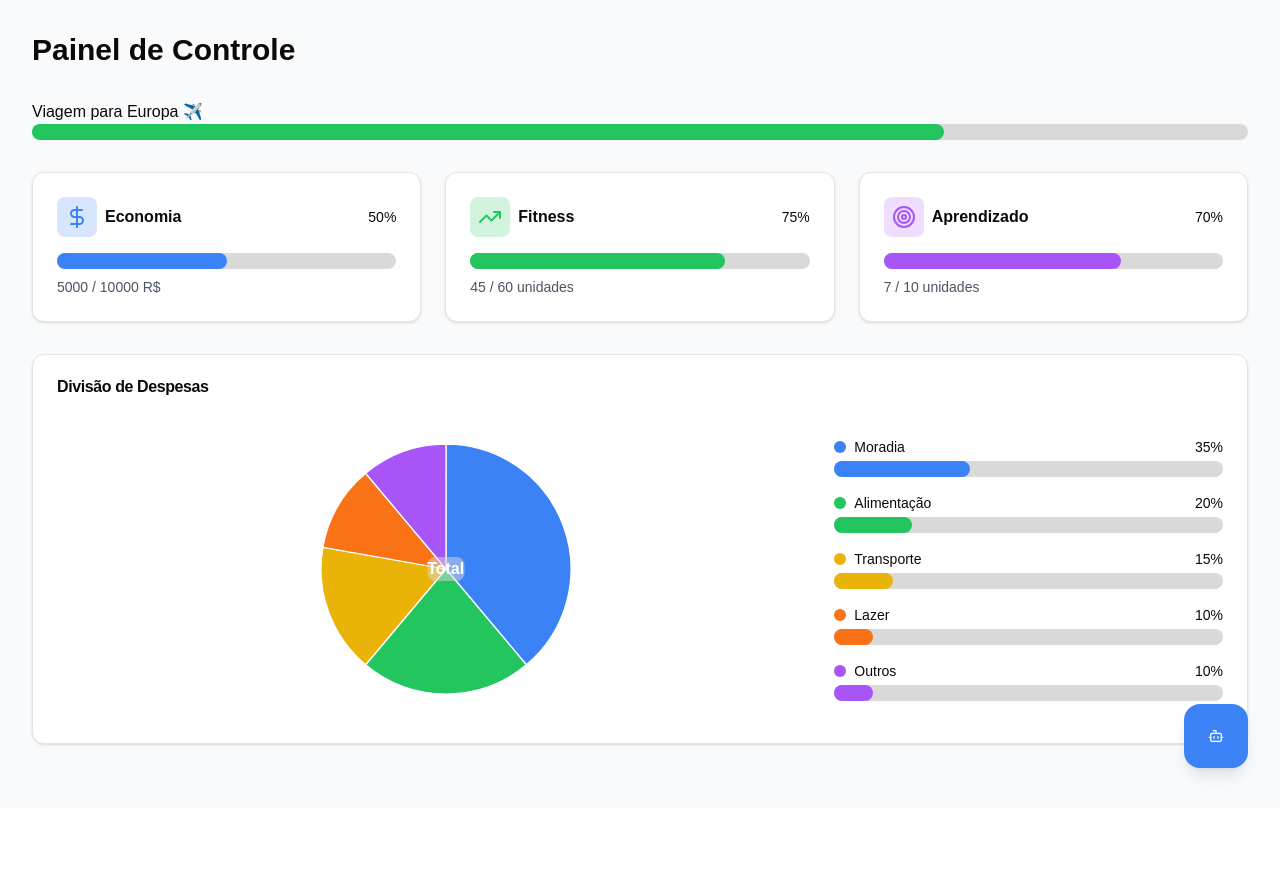
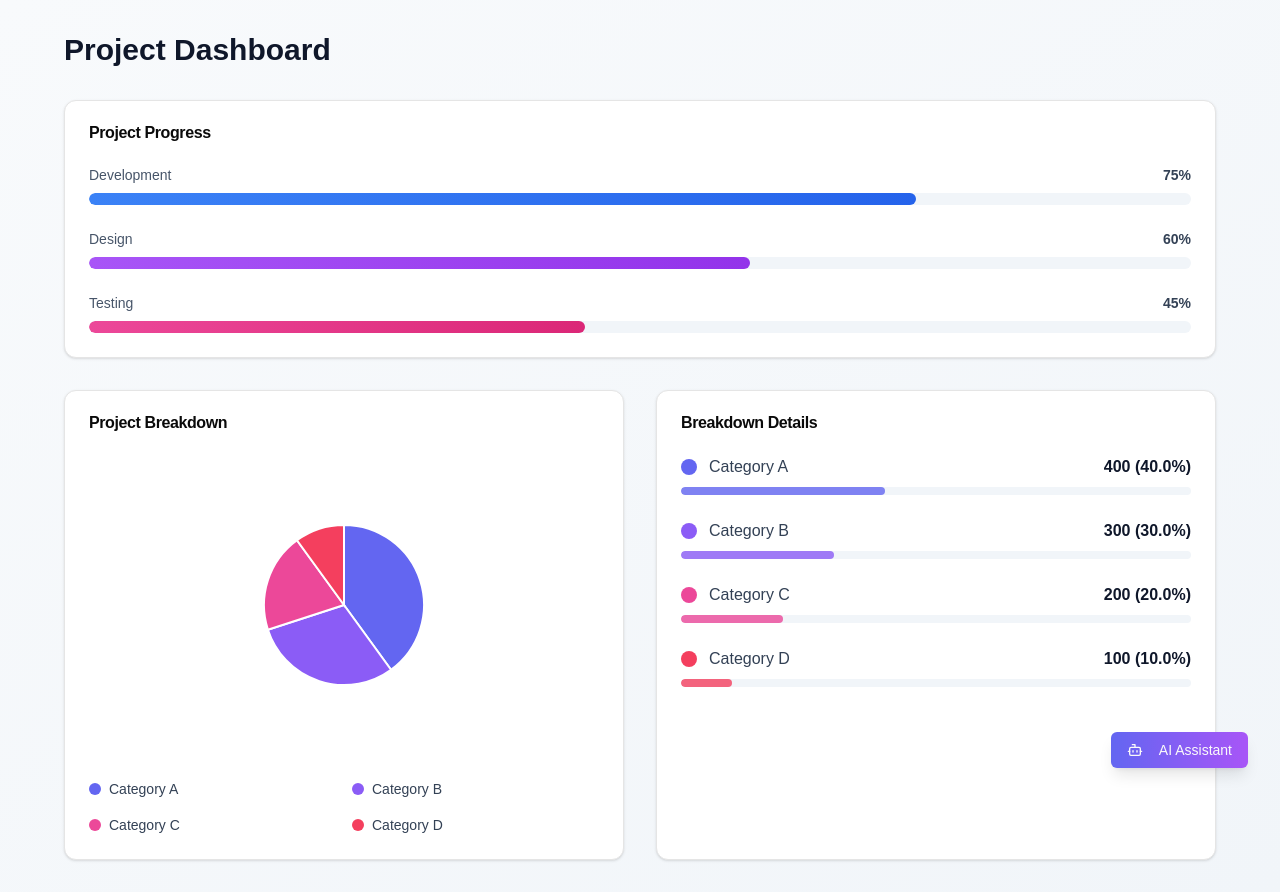
Before and after one commit to andreLucao/investAi, a Next.js app: page /dashboard in a window 1280 px wide. Before the commit the page ends 808 px from the top, so only its background shows below. Built offline with nearby package versions, Linux system fonts and the light colour scheme.

Commit message:
dashboard styles

```diff
--- a/app/dashboard/page.js
+++ b/app/dashboard/page.js
@@ -1,5 +1,187 @@
-import DashboardContent from "../components/dashboard-content"
+"use client"
 
-export default function DashboardPage() {
-  return <DashboardContent />
+import React, { useState, useEffect } from 'react';
+import { Card, CardHeader, CardTitle, CardContent } from "@/components/ui/card"
+import { Button } from "@/components/ui/button"
+import { Bot } from 'lucide-react';
+
+const progressData = [
+  { name: 'Development', progress: 75, color: 'from-blue-500 to-blue-600' },
+  { name: 'Design', progress: 60, color: 'from-purple-500 to-purple-600' },
+  { name: 'Testing', progress: 45, color: 'from-pink-500 to-pink-600' },
+];
+
+const data = [
+  { name: 'Category A', value: 400 },
+  { name: 'Category B', value: 300 },
+  { name: 'Category C', value: 200 },
+  { name: 'Category D', value: 100 },
+];
+
+const COLORS = ['#6366f1', '#8b5cf6', '#ec4899', '#f43f5e'];
+
+const calculatePieSlices = (data) => {
+  const total = data.reduce((sum, item) => sum + item.value, 0);
+  let currentAngle = 0;
+
+  return data.map((item) => {
+    const angle = (item.value / total) * 360;
+    const startAngle = currentAngle;
+    const endAngle = currentAngle + angle;
+    currentAngle += angle;
+
+    const startRad = (startAngle - 90) * Math.PI / 180;
+    const endRad = (endAngle - 90) * Math.PI / 180;
+    const radius = 80;
+    const x1 = radius * Math.cos(startRad);
+    const y1 = radius * Math.sin(startRad);
+    const x2 = radius * Math.cos(endRad);
+    const y2 = radius * Math.sin(endRad);
+
+    const largeArcFlag = angle > 180 ? 1 : 0;
+    return `M 0 0 L ${x1} ${y1} A ${radius} ${radius} 0 ${largeArcFlag} 1 ${x2} ${y2} Z`;
+  });
+};
+
+export default function Dashboard() {
+  const [progress, setProgress] = useState(progressData.map(() => 0));
+  const [hoveredSlice, setHoveredSlice] = useState(null);
+  const [showBreakdown, setShowBreakdown] = useState(false);
+  const pieSlices = calculatePieSlices(data);
+
+  const total = data.reduce((sum, item) => sum + item.value, 0);
+
+  useEffect(() => {
+    const timer = setTimeout(() => {
+      setProgress(progressData.map(item => item.progress));
+      setShowBreakdown(true);
+    }, 500);
+    return () => clearTimeout(timer);
+  }, []);
+
+  return (
+    <div className="min-h-screen bg-gradient-to-br from-slate-50 to-slate-100 p-8">
+      <div className="max-w-6xl mx-auto">
+        <h1 className="text-3xl font-bold mb-8 text-slate-900">Project Dashboard</h1>
+
+        <div className="grid gap-8 md:grid-cols-2">
+          <Card className="col-span-2">
+            <CardHeader>
+              <CardTitle>Project Progress</CardTitle>
+            </CardHeader>
+            <CardContent className="space-y-6">
+              {progressData.map((item, index) => (
+                <div key={item.name} className="space-y-2">
+                  <div className="flex justify-between text-sm">
+                    <span className="text-slate-600 font-medium">{item.name}</span>
+                    <span className="text-slate-700 font-semibold">{progress[index]}%</span>
+                  </div>
+                  <div className="relative h-3 w-full rounded-full bg-slate-100 overflow-hidden">
+                    <div
+                      className={`absolute h-full rounded-full bg-gradient-to-r ${item.color} transition-all duration-1000 ease-out`}
+                      style={{ width: `${progress[index]}%` }}
+                    />
+                  </div>
+                </div>
+              ))}
+            </CardContent>
+          </Card>
+
+          <Card>
+            <CardHeader>
+              <CardTitle>Project Breakdown</CardTitle>
+            </CardHeader>
+            <CardContent>
+              <div className="h-[300px] flex justify-center items-center">
+                <svg width="200" height="200" viewBox="-100 -100 200 200">
+                  {pieSlices.map((path, index) => (
+                    <path
+                      key={index}
+                      d={path}
+                      fill={COLORS[index]}
+                      stroke="white"
+                      strokeWidth="2"
+                      className="transition-transform duration-200 ease-in-out"
+                      style={{
+                        transform: hoveredSlice === index ? 'scale(1.05)' : 'scale(1)',
+                        filter: hoveredSlice === index ? 'drop-shadow(0 4px 6px rgba(0, 0, 0, 0.1))' : 'none'
+                      }}
+                      onMouseEnter={() => setHoveredSlice(index)}
+                      onMouseLeave={() => setHoveredSlice(null)}
+                    />
+                  ))}
+                </svg>
+              </div>
+              <div className="mt-6 grid grid-cols-2 gap-4">
+                {data.map((item, index) => (
+                  <div
+                    key={item.name}
+                    className="flex items-center space-x-2 transition-colors duration-200"
+                    onMouseEnter={() => setHoveredSlice(index)}
+                    onMouseLeave={() => setHoveredSlice(null)}
+                  >
+                    <div
+                      className="h-3 w-3 rounded-full"
+                      style={{ backgroundColor: COLORS[index] }}
+                    />
+                    <span className="text-sm font-medium text-slate-700">{item.name}</span>
+                  </div>
+                ))}
+              </div>
+            </CardContent>
+          </Card>
+
+          <Card>
+            <CardHeader>
+              <CardTitle>Breakdown Details</CardTitle>
+            </CardHeader>
+            <CardContent>
+              <ul className="space-y-6">
+                {data.map((item, index) => (
+                  <li
+                    key={item.name}
+                    className="space-y-2"
+                    onMouseEnter={() => setHoveredSlice(index)}
+                    onMouseLeave={() => setHoveredSlice(null)}
+                  >
+                    <div className="flex items-center justify-between">
+                      <div className="flex items-center space-x-3">
+                        <div
+                          className="h-4 w-4 rounded-full"
+                          style={{ backgroundColor: COLORS[index] }}
+                        />
+                        <span className="text-slate-700">{item.name}</span>
+                      </div>
+                      <span className="font-semibold text-slate-900">
+                        {item.value} ({((item.value / total) * 100).toFixed(1)}%)
+                      </span>
+                    </div>
+                    <div className="relative h-2 w-full rounded-full bg-slate-100 overflow-hidden">
+                      <div
+                        className="absolute h-full rounded-full transition-all duration-1000 ease-out"
+                        style={{
+                          backgroundColor: COLORS[index],
+                          width: showBreakdown ? `${(item.value / total) * 100}%` : '0%',
+                          opacity: hoveredSlice === index ? 1 : 0.8
+                        }}
+                      />
+                    </div>
+                  </li>
+                ))}
+              </ul>
+            </CardContent>
+          </Card>
+        </div>
+      </div>
+
+      <div className="fixed bottom-8 right-8">
+        <Button
+          className="flex items-center space-x-2 bg-gradient-to-r from-indigo-500 to-purple-500 hover:from-indigo-600 hover:to-purple-600 shadow-lg hover:shadow-xl transition-all duration-200"
+        >
+          <Bot className="h-5 w-5" />
+          <span>AI Assistant</span>
+        </Button>
+      </div>
+    </div>
+  );
 }
```
Also changed, not shown: 1 other file (tests, documents, lock files or other folders).
